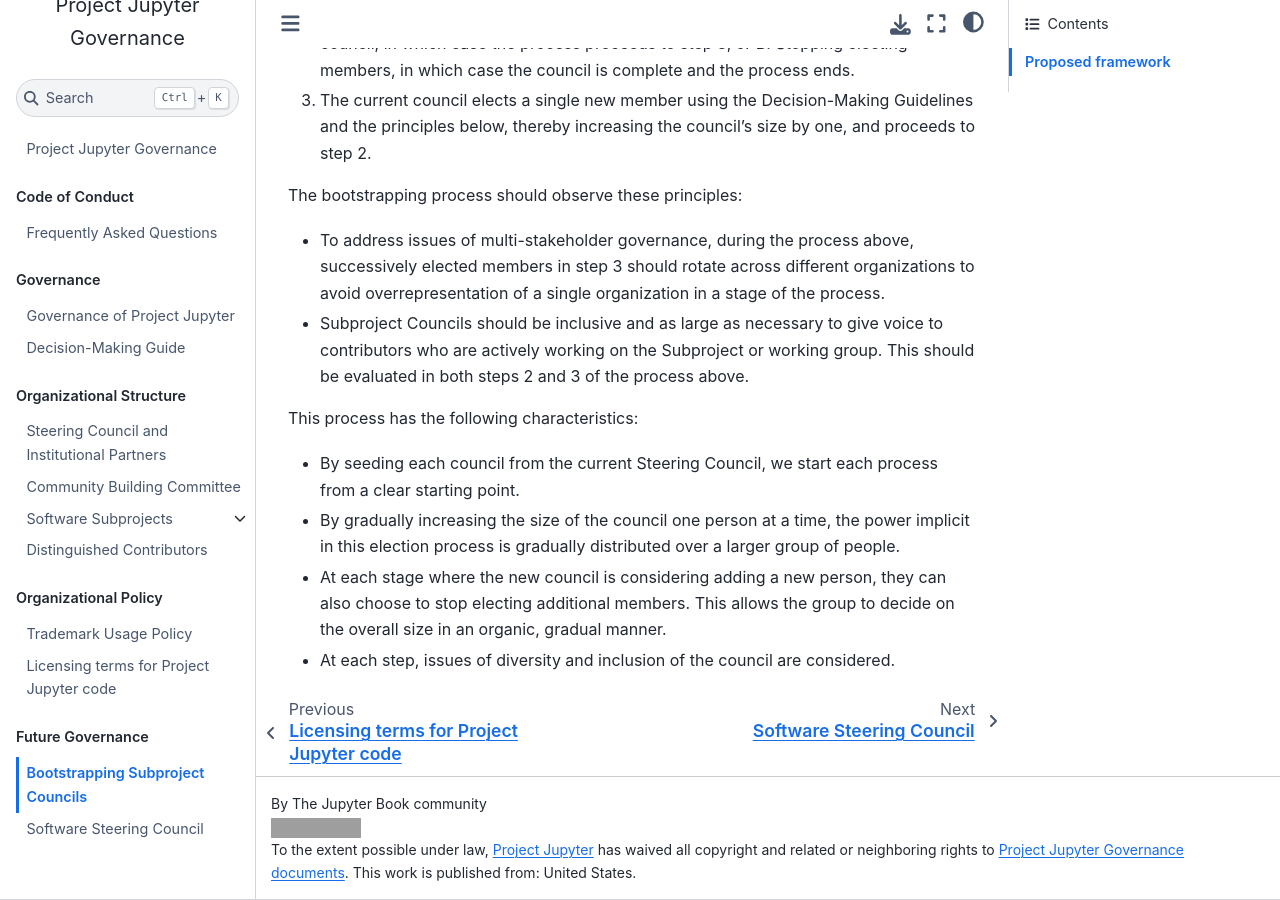
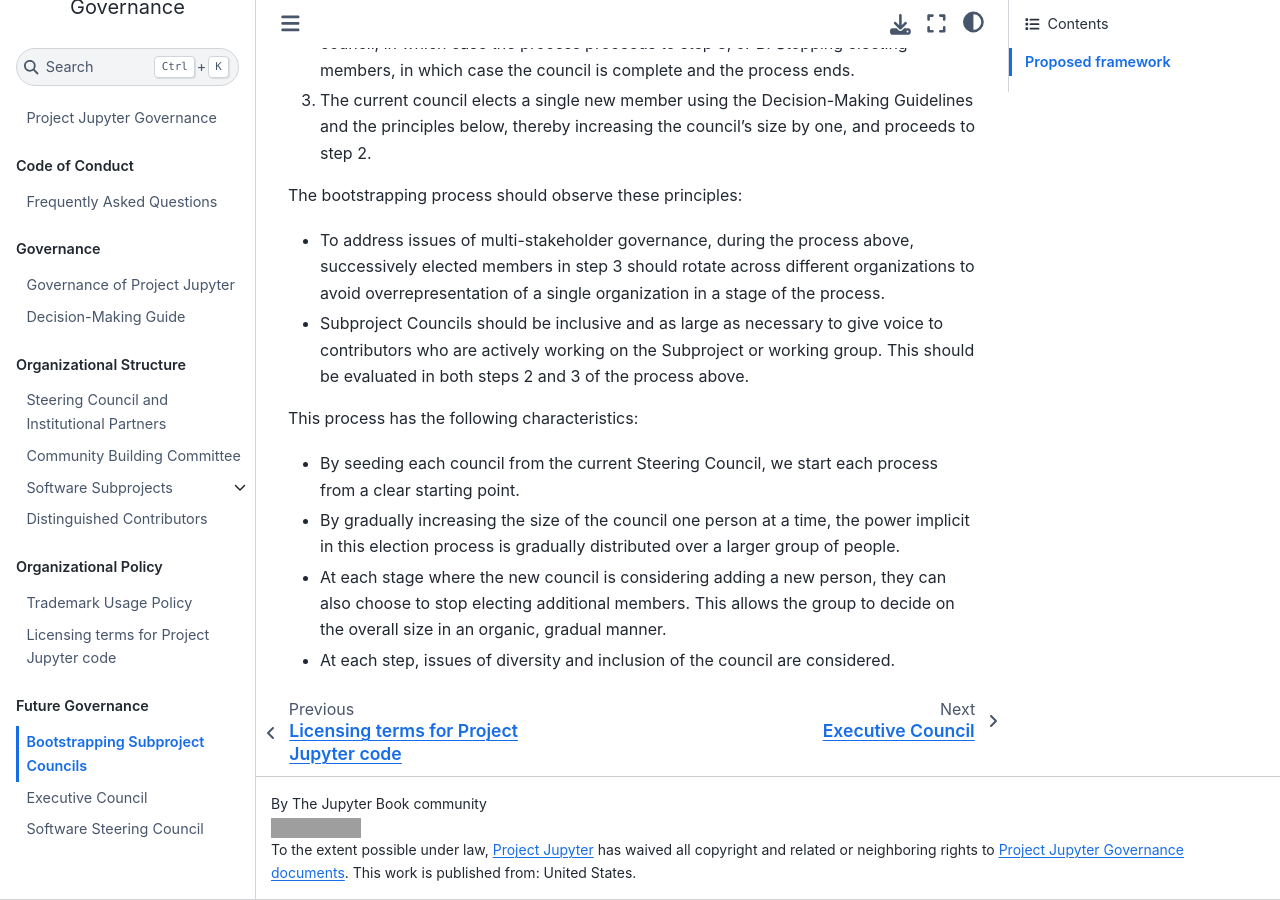
Before and after one commit to jupyter/governance, a Jupyter Book: the page built from bootstrapping_decision_making.md, in a window 1280 px wide and 900 px high, scrolled down 1119 px. Built offline with Jupyter Book 1.0.4 settings and Sphinx 7.4.7 and the Sphinx Book theme 1.1.4, drawn with Linux system fonts in a browser that asks for light colours; pages that are not in the unit, such as notebooks, are missing from menus; grey boxes are pictures that could not be loaded.

Commit message:
Add EC to table of contents

```diff
--- a/_toc.yml
+++ b/_toc.yml
@@ -38,4 +38,5 @@
 - caption: Future Governance
   chapters:
   - file: bootstrapping_decision_making
+  - file: executive_council
   - file: software_steering_council
```
